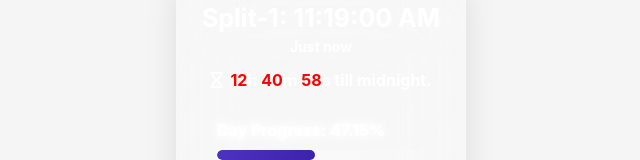
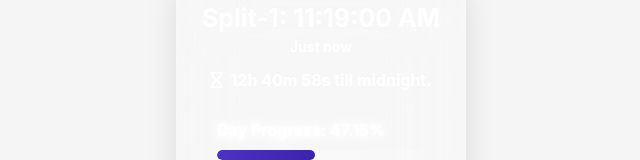
Before and after one commit to abk2191/time-splitter, a React (Vite) app: page / in a window 1280 px wide. Both pictures are taken after a click on the button "SPLIT". Shown: the part 632-792 px from the top of the page, without its empty margins (319-959 px from the left). Built offline with nearby package versions, Linux system fonts and the light colour scheme.

Commit message:
Update App.jsx

```diff
--- a/src/App.jsx
+++ b/src/App.jsx
@@ -69,7 +69,7 @@ function App() {
     };
   }
 
-  // Updated function to return the counter text with red numbers
+  // Updated function to calculate remaining time until midnight
   function getRemainingTime(rawTime) {
     // Parse the input time (24-hour format)
     const [hours, minutes, seconds] = rawTime.split(":").map(Number);
@@ -93,14 +93,7 @@ function App() {
     const diffMinutes = Math.floor((remainingSeconds % 3600) / 60);
     const diffSeconds = remainingSeconds % 60;
 
-    // Return with red colored numbers using span
-    return (
-      <>
-        <span style={{ color: "red" }}>{diffHours}</span>h{" "}
-        <span style={{ color: "red" }}>{diffMinutes}</span>m{" "}
-        <span style={{ color: "red" }}>{diffSeconds}</span>s till midnight.
-      </>
-    );
+    return `${diffHours}h ${diffMinutes}m ${diffSeconds}s till midnight.`;
   }
 
   // Function to update live counters
@@ -252,7 +245,7 @@ function App() {
           const isLatest = index === 0;
 
           // Get the live counter value or fallback to static calculation
-          const counterContent = isLatest
+          const counterText = isLatest
             ? (liveCounters[timeObj.timestamp] || getRemainingTime(timeObj.rawTime))
             : getRemainingTime(timeObj.rawTime);
 
@@ -284,12 +277,12 @@ function App() {
                   marginTop: "15px",
                   color: "white",
                   whiteSpace: "nowrap",
-                  textAlign: "center",
+                  textAlign: "center", // Centered text
                   transition: "all 0.1s ease"
                 }}
               >
                 <i className="fa-regular fa-hourglass" style={{ marginRight: "8px" }}></i>
-                {counterContent}
+                {counterText}
               </p>
 
               <div
```
